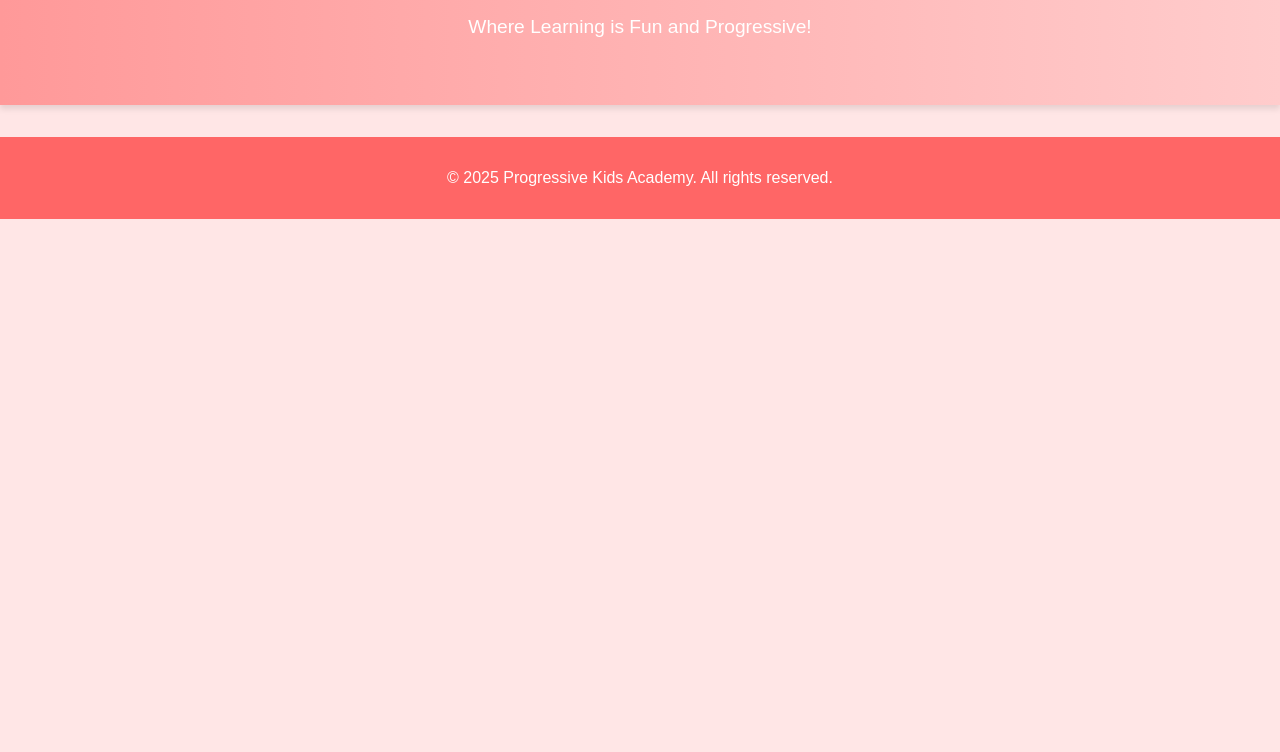
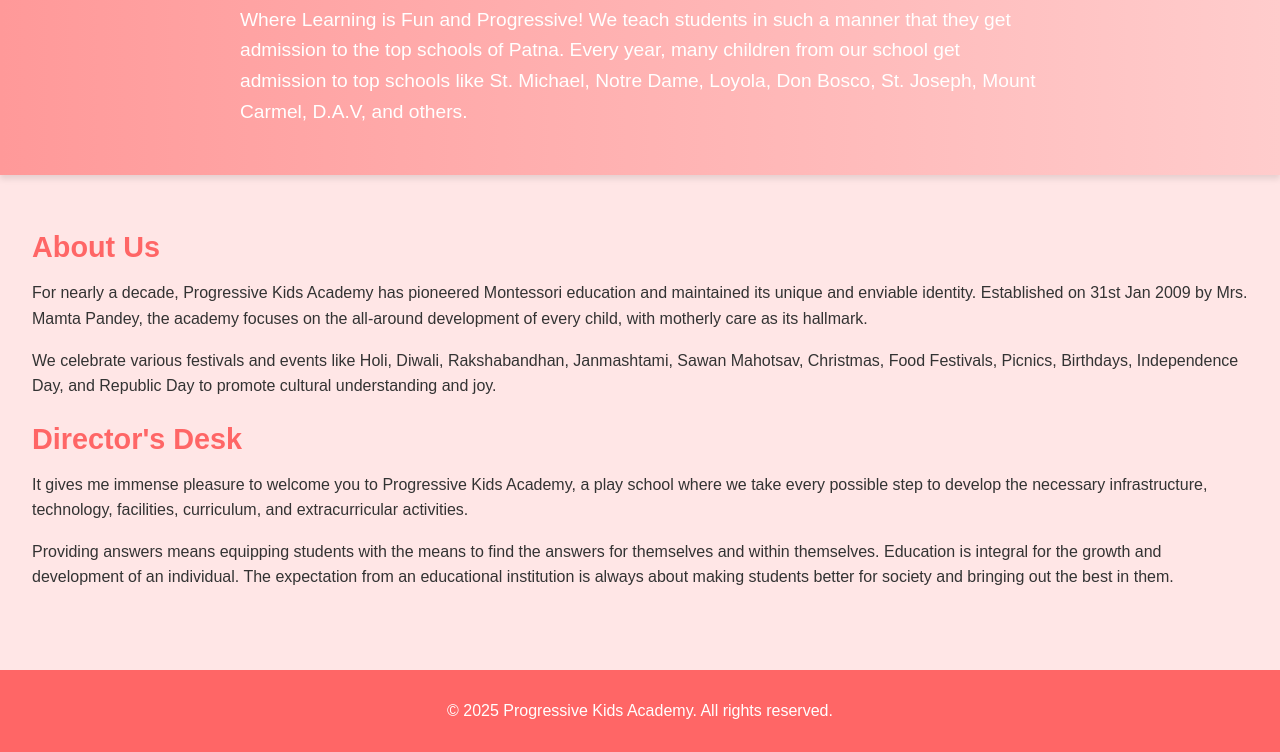
Before and after one commit to aryavats2/progressive-kids-academy, a plain HTML site: page index.html in a window 1280 px wide. Shown: the part 288-1040 px from the top of the page. Before the commit the page ends 800 px from the top, so only its background shows below. Drawn offline with Linux system fonts and the light colour scheme.

Commit message:
Update index.html

```diff
--- a/index.html
+++ b/index.html
@@ -61,6 +61,26 @@
 
         .hero p {
             font-size: 1.2rem;
+            line-height: 1.6;
+            text-align: left;
+            margin: 0 auto;
+            max-width: 800px;
+        }
+
+        .content {
+            padding: 2rem;
+        }
+
+        .content h2 {
+            font-size: 1.8rem;
+            color: #ff6666;
+            margin-bottom: 1rem;
+        }
+
+        .content p {
+            font-size: 1rem;
+            line-height: 1.6;
+            margin-bottom: 1rem;
         }
 
         footer {
@@ -86,7 +106,27 @@
 
     <div class="hero">
         <h2>Welcome to Progressive Kids Academy</h2>
-        <p>Where Learning is Fun and Progressive!</p>
+        <p>
+            Where Learning is Fun and Progressive! We teach students in such a manner that they get admission to the top schools of Patna. Every year, many children from our school get admission to top schools like St. Michael, Notre Dame, Loyola, Don Bosco, St. Joseph, Mount Carmel, D.A.V, and others.
+        </p>
+    </div>
+
+    <div class="content">
+        <h2>About Us</h2>
+        <p>
+            For nearly a decade, Progressive Kids Academy has pioneered Montessori education and maintained its unique and enviable identity. Established on 31st Jan 2009 by Mrs. Mamta Pandey, the academy focuses on the all-around development of every child, with motherly care as its hallmark.
+        </p>
+        <p>
+            We celebrate various festivals and events like Holi, Diwali, Rakshabandhan, Janmashtami, Sawan Mahotsav, Christmas, Food Festivals, Picnics, Birthdays, Independence Day, and Republic Day to promote cultural understanding and joy.
+        </p>
+
+        <h2>Director's Desk</h2>
+        <p>
+            It gives me immense pleasure to welcome you to Progressive Kids Academy, a play school where we take every possible step to develop the necessary infrastructure, technology, facilities, curriculum, and extracurricular activities.
+        </p>
+        <p>
+            Providing answers means equipping students with the means to find the answers for themselves and within themselves. Education is integral for the growth and development of an individual. The expectation from an educational institution is always about making students better for society and bringing out the best in them.
+        </p>
     </div>
 
     <footer>
```
